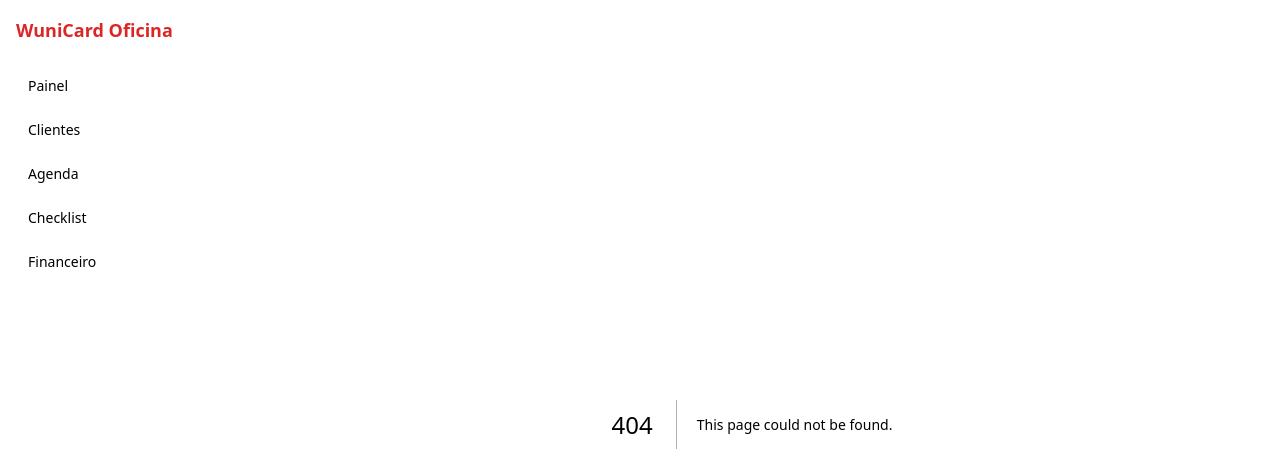
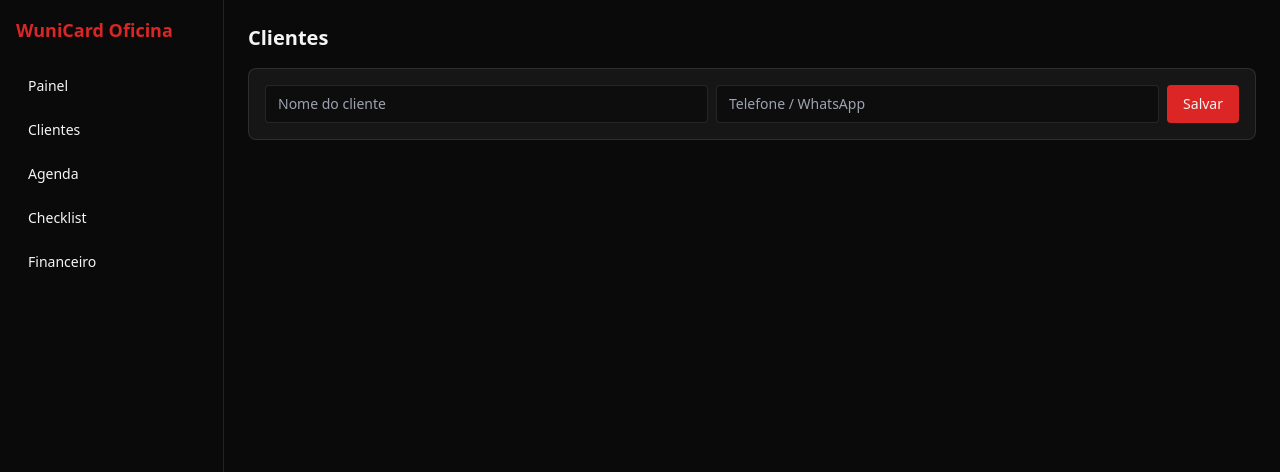
Before and after one commit to wuniflow-creator/wunicar-oficina, a Next.js app: page /clientes in a window 1280 px wide. Before the commit this address had no page. Shown: the top 472 px of the page. Built offline with nearby package versions, Linux system fonts and the light colour scheme; no server answers; the database is empty.

Commit message:
feat: import app/clientes/page.tsx

```diff
--- /dev/null
+++ b/app/clientes/page.tsx
@@ -0,0 +1,26 @@
+"use client";
+
+import { useEffect, useState } from "react";
+import { supabase } from "@/lib/supabase";
+
+type Cliente = { id: string; nome: string; telefone: string | null; email: string | null };
+
+export default function Clientes() {
+  const [clientes, setClientes] = useState<Cliente[]>([]);
+  const [nome, setNome] = useState("");
+  const [telefone, setTelefone] = useState("");
+
+  async function carregar() {
+    const { data } = await supabase.from("clientes").select("*").order("created_at", { ascending: false });
+    setClientes(data ?? []);
+  }
+  useEffect(() => { carregar(); }, []);
+
+  async function salvar() {
+    if (!nome) return;
+    await supabase.from("clientes").insert({ nome, telefone });
+    setNome(""); setTelefone(""); carregar();
+  }
+
+  return <div><h2 className="text-xl font-semibold mb-4">Clientes</h2><div className="bg-white/5 border border-white/10 rounded-lg p-4 mb-6 flex gap-2 flex-wrap"><input className="bg-black/40 border border-white/10 rounded px-3 py-2 text-sm flex-1 min-w-[180px]" placeholder="Nome do cliente" value={nome} onChange={(e) => setNome(e.target.value)} /><input className="bg-black/40 border border-white/10 rounded px-3 py-2 text-sm flex-1 min-w-[180px]" placeholder="Telefone / WhatsApp" value={telefone} onChange={(e) => setTelefone(e.target.value)} /><button onClick={salvar} className="bg-primary rounded px-4 py-2 text-sm font-medium">Salvar</button></div><div className="space-y-2">{clientes.map((c) => <div key={c.id} className="bg-white/5 border border-white/10 rounded-lg p-3 flex justify-between"><span>{c.nome}</span><span className="text-white/50 text-sm">{c.telefone}</span></div>)}</div></div>;
+}
```
